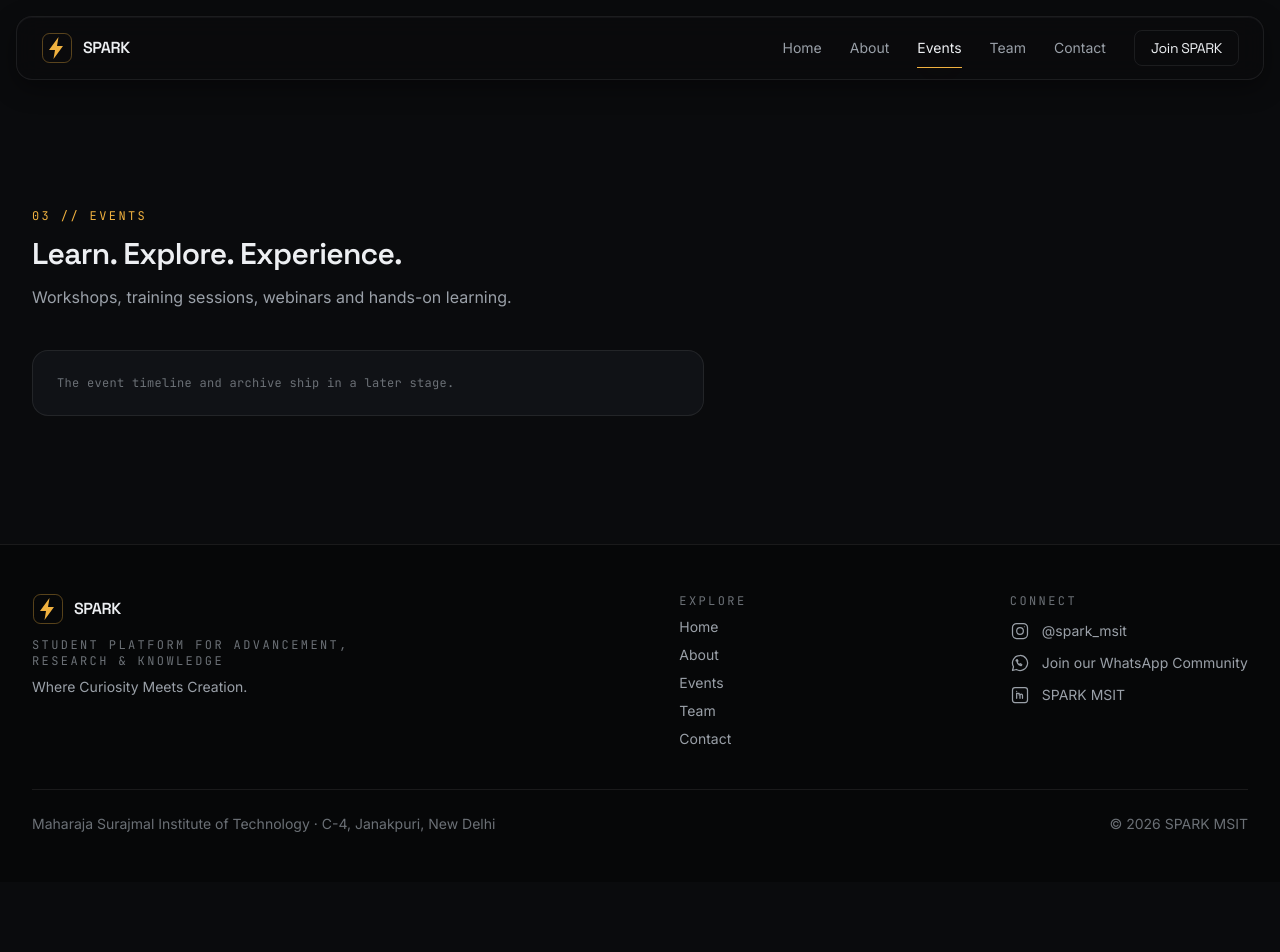
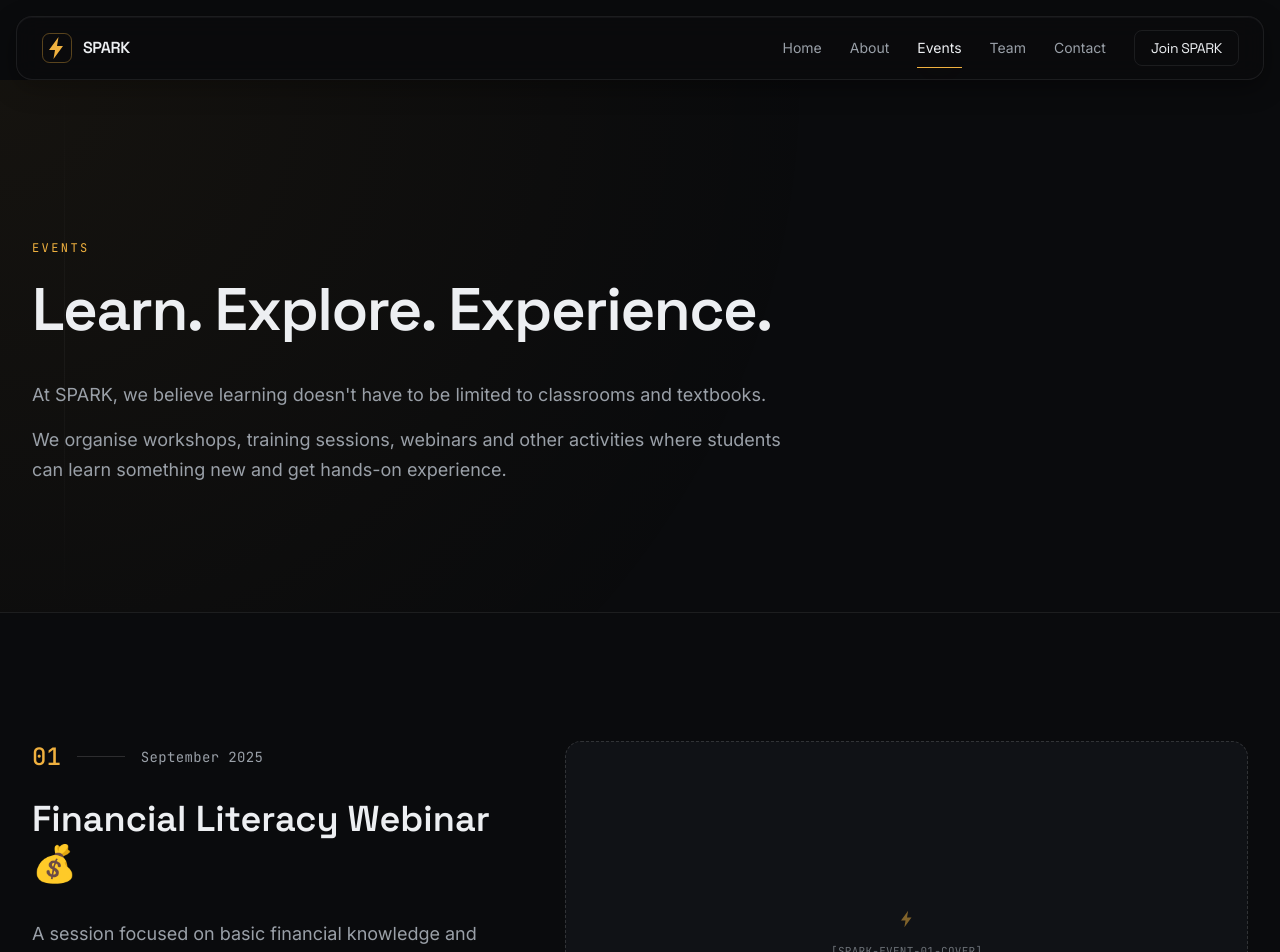
Before and after one commit to ritikj17/spark-msit, a Next.js app: page /events in a window 1280 px wide. Shown: the top 952 px of the page. Before the commit the page ends 882 px from the top, so only its background shows below. Built offline with nearby package versions, Linux system fonts and the light colour scheme.

Commit message:
feat: build SPARK events page

```diff
--- a/src/app/events/page.tsx
+++ b/src/app/events/page.tsx
@@ -1,11 +1,131 @@
 import type { Metadata } from "next";
-import { PagePlaceholder } from "@/components/shared/PagePlaceholder";
-import { pages } from "@/content/pages";
+import { Container } from "@/components/ui/Container";
+import { ScrollReveal } from "@/components/shared/ScrollReveal";
+import { Button } from "@/components/ui/Button";
+import { eventsHero, pastEvents, upcoming } from "@/content/events";
+import { SparkImage } from "@/components/shared/SparkImage";
 
 export const metadata: Metadata = {
-  title: "Events",
+  title: "Events | SPARK MSIT",
+  description: "SPARK workshops, training sessions, webinars and hands-on learning activities.",
 };
 
 export default function EventsPage() {
-  return <PagePlaceholder meta={pages.events} />;
+  return (
+    <main className="flex flex-col">
+      {/* 01. Hero Section */}
+      <section className="relative overflow-hidden border-b border-line pb-16 pt-32 sm:pb-24 sm:pt-40 lg:pb-32">
+        {/* Subtle decorative background elements */}
+        <div className="absolute inset-0 z-0 bg-[radial-gradient(circle_at_top_left,_rgba(240,177,63,0.05)_0%,_transparent_60%)]" aria-hidden="true" />
+        <div className="absolute left-4 lg:left-16 top-0 z-0 h-full w-px bg-gradient-to-b from-transparent via-line/50 to-transparent" aria-hidden="true" />
+
+        <Container className="relative z-10">
+          <ScrollReveal delay={0.1}>
+            <div className="flex flex-col gap-6 max-w-3xl">
+              <p className="font-mono text-xs uppercase tracking-[0.2em] text-accent">
+                {eventsHero.eyebrow}
+              </p>
+              <h1 className="font-display text-4xl sm:text-5xl lg:text-6xl font-semibold tracking-tight text-ink">
+                {eventsHero.title}
+              </h1>
+              <div className="flex flex-col gap-4 mt-4">
+                {eventsHero.paragraphs.map((p, i) => (
+                  <p key={i} className="text-lg leading-relaxed text-ink-secondary">
+                    {p}
+                  </p>
+                ))}
+              </div>
+            </div>
+          </ScrollReveal>
+        </Container>
+      </section>
+
+      {/* 02. Past Events Timeline */}
+      <section className="py-[var(--spark-section-pad)]">
+        <Container>
+          <div className="flex flex-col gap-24 lg:gap-32">
+            {pastEvents.map((event, index) => (
+              <ScrollReveal key={event.id} delay={0.1}>
+                <div className="grid gap-8 lg:grid-cols-12 lg:gap-16 items-start">
+
+                  {/* Timeline Marker & Info (Left Column) */}
+                  <div className="lg:col-span-5 flex flex-col gap-6">
+                    <div className="flex items-center gap-4">
+                      <span className="font-mono text-2xl text-accent font-medium">
+                        {(index + 1).toString().padStart(2, "0")}
+                      </span>
+                      <span className="h-px w-12 bg-line-strong" aria-hidden="true" />
+                      <span className="font-mono text-sm tracking-wide text-ink-secondary">
+                        {event.date}
+                      </span>
+                    </div>
+
+                    <h2 className="font-display text-3xl sm:text-4xl leading-tight text-ink font-semibold">
+                      {event.title}
+                    </h2>
+
+                    <div className="flex flex-col gap-4 mt-2">
+                      {event.description.split("\n\n").map((para, i) => (
+                        <p key={i} className="text-lg leading-relaxed text-ink-secondary">
+                          {para}
+                        </p>
+                      ))}
+                    </div>
+                  </div>
+
+                  {/* Visual Asset (Right Column) */}
+                  <div className="lg:col-span-7 flex flex-col gap-6 mt-8 lg:mt-0">
+                    <div className="relative group">
+                      <SparkImage
+                        src={event.cover}
+                        alt={`Cover image for ${event.title}`}
+                        aspectRatio="16 / 9"
+                        containerClassName="overflow-hidden"
+                        className="transition-transform duration-700 ease-out group-hover:scale-105"
+                      />
+                      <div className="absolute inset-0 bg-accent/5 mix-blend-overlay opacity-0 group-hover:opacity-100 transition-opacity duration-500 z-10 pointer-events-none rounded-panel" aria-hidden="true" />
+                    </div>
+                    {/* Optional gallery snippet if needed, keeping it clean with just the cover for now or showing 1 gallery item */}
+                    {event.gallery.length > 0 && (
+                      <div className="hidden sm:grid grid-cols-2 gap-6">
+                        {event.gallery.slice(0, 2).map((item, i) => (
+                          <SparkImage
+                            key={i}
+                            src={item}
+                            alt={`Gallery image ${i + 1} for ${event.title}`}
+                            aspectRatio="3 / 2"
+                            className="opacity-80 hover:opacity-100 transition-opacity duration-300"
+                          />
+                        ))}
+                      </div>
+                    )}
+                  </div>
+                </div>
+              </ScrollReveal>
+            ))}
+          </div>
+        </Container>
+      </section>
+
+      {/* 03. Upcoming Events */}
+      <section className="relative overflow-hidden py-32 bg-base-deep border-t border-line">
+        <div className="absolute inset-0 opacity-10 bg-[radial-gradient(circle_at_bottom,_#f0b13f_0%,_transparent_60%)]" aria-hidden="true" />
+        <Container className="relative z-10 text-center">
+          <ScrollReveal>
+            <div className="mx-auto flex max-w-3xl flex-col items-center gap-8">
+              <h2 className="font-display text-3xl sm:text-4xl lg:text-5xl leading-tight text-ink font-semibold tracking-tight">
+                {upcoming.heading}
+              </h2>
+              <p className="font-mono text-lg text-accent tracking-widest">
+                {upcoming.note}
+              </p>
+              <Button href="/contact" variant="outline" size="lg" className="mt-4">
+                GET IN TOUCH
+              </Button>
+            </div>
+          </ScrollReveal>
+        </Container>
+      </section>
+    </main>
+  );
 }
--- a/src/content/events.ts
+++ b/src/content/events.ts
@@ -1,50 +1,48 @@
 import type { SparkEvent, UpcomingEvents } from "./types";
+
+export interface EventsHero {
+  eyebrow: string;
+  title: string;
+  paragraphs: string[];
+}
+
+export const eventsHero: EventsHero = {
+  eyebrow: "EVENTS",
+  title: "Learn. Explore. Experience.",
+  paragraphs: [
+    "At SPARK, we believe learning doesn't have to be limited to classrooms and textbooks.",
+    "We organise workshops, training sessions, webinars and other activities where students can learn something new and get hands-on experience."
+  ]
+};
 
 export const pastEvents: SparkEvent[] = [
   {
     id: "event-01",
-    title: "Financial Literacy Webinar",
+    title: "Financial Literacy Webinar 💰",
     date: "September 2025",
     description:
-      "A session focused on basic financial knowledge and making better financial decisions.",
-    topics: [
-      "budgeting",
-      "savings",
-      "investments",
-      "mutual funds",
-      "loans",
-      "debt",
-      "fraud awareness",
-    ],
+      "A session focused on basic financial knowledge and making better financial decisions.\n\nStudents explored topics like budgeting, savings, investments, mutual funds, loans, debt and fraud awareness.",
+    topics: [],
     cover: "[SPARK-EVENT-01-COVER]",
     gallery: ["[SPARK-EVENT-01-GALLERY-01]", "[SPARK-EVENT-01-GALLERY-02]"],
   },
   {
     id: "event-02",
-    title: "Hands-On Soldering Workshop",
+    title: "Hands-On Soldering Workshop 🔧",
     date: "September 2025",
     description:
-      "A practical workshop for beginners where students learned about soldering, desoldering, safety and handling electronic components. Students also had the opportunity to practise these skills themselves.",
-    topics: ["soldering", "desoldering", "safety", "handling electronic components"],
+      "A practical workshop for beginners where students learned about soldering, desoldering, safety and handling electronic components.\n\nStudents also got the opportunity to practise these skills themselves.",
+    topics: [],
     cover: "[SPARK-EVENT-02-COVER]",
     gallery: ["[SPARK-EVENT-02-GALLERY-01]"],
   },
   {
     id: "event-03",
-    title: "AR/VR Workshop",
+    title: "AR/VR Workshop 🥽",
     date: "March 2026",
     description:
-      "An interactive workshop introducing students to Augmented Reality and Virtual Reality.",
-    topics: [
-      "how AR works",
-      "real-world applications",
-      "career opportunities",
-      "building AR projects",
-      "testing AR projects",
-      "publishing AR projects",
-      "the AR industry",
-      "Lens Studio",
-    ],
+      "An interactive workshop introducing students to Augmented Reality and Virtual Reality.\n\nThe workshop gave students a chance to go beyond simply using Snapchat AR filters and understand how they are actually built. It introduced students to Augmented Reality, its real-world applications and career opportunities, while giving students hands-on experience in building, testing and publishing their own AR projects. The session also offered insights into the AR industry and how these skills can be developed into future opportunities.\n\nThe participants even created their own AR filters using Lens Studio.",
+    topics: [],
     cover: "[SPARK-EVENT-03-COVER]",
     gallery: ["[SPARK-EVENT-03-GALLERY-01]", "[SPARK-EVENT-03-GALLERY-02]"],
   },
```
